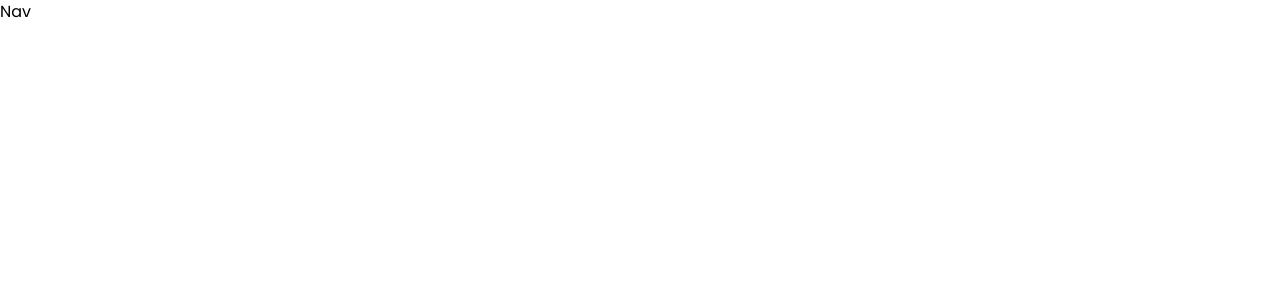
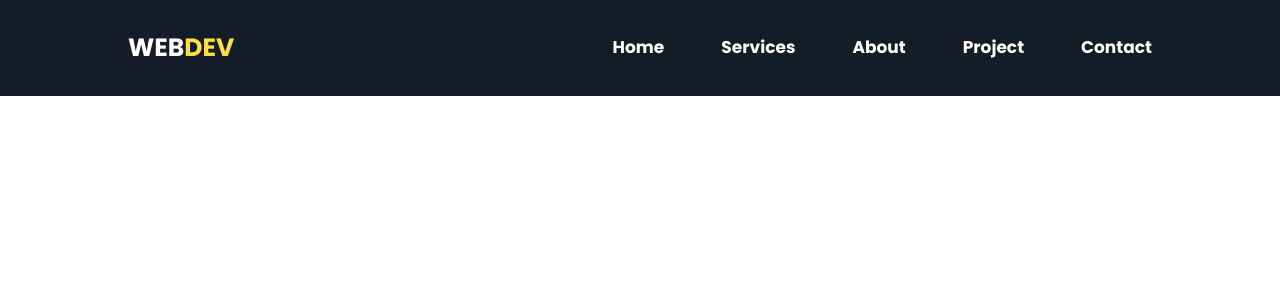
Before and after one commit to tsegaye27/PRODIGY_WD_04, a Next.js app: page / in a window 1280 px wide. Shown: the top 300 px of the page. Built offline with nearby package versions, Linux system fonts and the light colour scheme.

Commit message:
creating navigation links

```diff
--- a/components/Nav.tsx
+++ b/components/Nav.tsx
@@ -1,7 +1,21 @@
 import React from "react";
 
 const Nav = () => {
-  return <div>Nav</div>;
+  return (
+    <div className="w-[100%] top-0 h-[12vh] bg-[#141c27] shadow-md">
+      <div className="flex items-center justify-between w-[80%] mx-auto h-[100%]">
+        <h1 className="flex-[0.6] cursor-pointer text-[25px] text-white font-bold">
+          WEB
+          <span className="text-yellow-300">DEV</span>
+        </h1>
+        <div className="nav-link">Home</div>
+        <div className="nav-link">Services</div>
+        <div className="nav-link">About</div>
+        <div className="nav-link">Project</div>
+        <div className="nav-link">Contact</div>
+      </div>
+    </div>
+  );
 };
 
 export default Nav;
```
